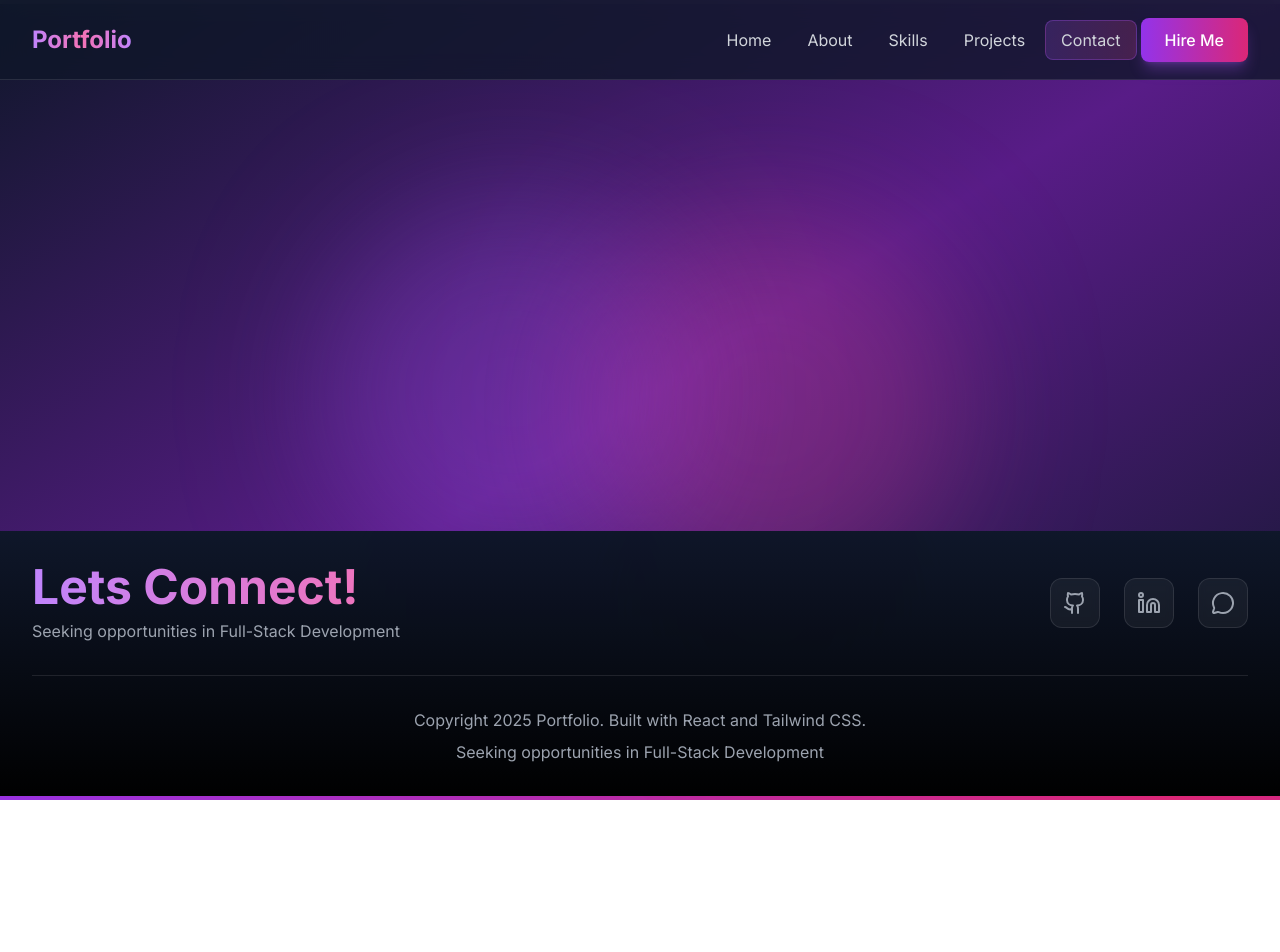
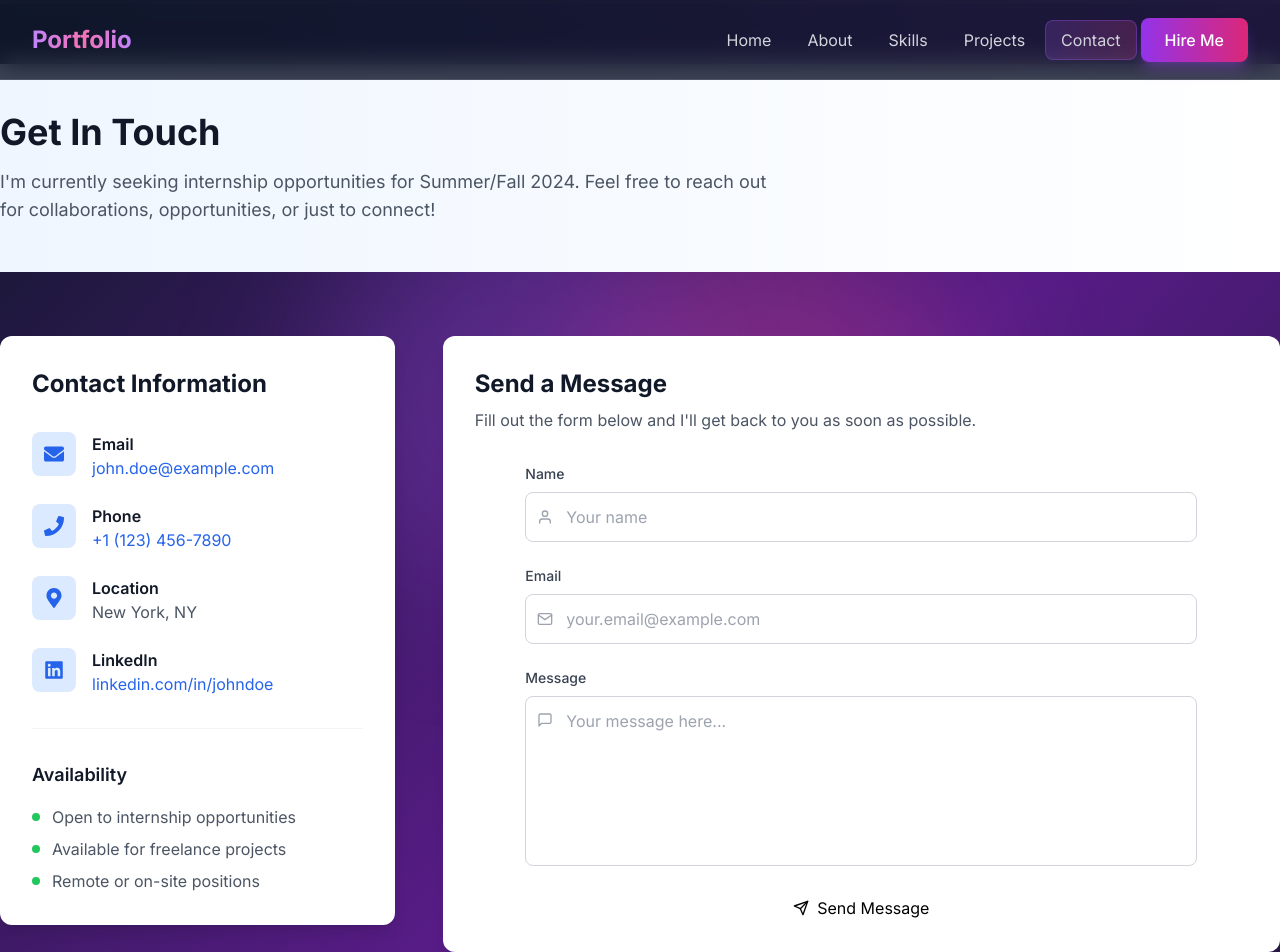
Before and after one commit to arosha-w/Portfolio-arosha, a React app in the folder frontend/: page /contact in a window 1280 px wide. Shown: the top 952 px of the page. Before the commit the page ends 800 px from the top, so only its background shows below. Built offline with nearby package versions, Linux system fonts and the light colour scheme; the HTML template or start-up script is replaced by a standard one.

Commit message:
add contact page and contact form

```diff
--- a/frontend/package.json
+++ b/frontend/package.json
@@ -10,6 +10,7 @@
     "preview": "vite preview"
   },
   "dependencies": {
+    "axios": "^1.13.2",
     "lucide-react": "^0.562.0",
     "react": "^19.2.0",
     "react-dom": "^19.2.0",
--- a/frontend/src/App.jsx
+++ b/frontend/src/App.jsx
@@ -3,6 +3,7 @@ import Layout from './components/Layout/Layout';
 import Home from './pages/Home';
 import About from './pages/About';
 import Skills from './pages/Skills';
+import Contact from './pages/Contact';
 
 function App() {
   return (
@@ -12,6 +13,7 @@ function App() {
           <Route path="/" element={<Home />} />
           <Route path="/about" element={<About />} />
           <Route path="/skills" element={<Skills />} />
+          <Route path="/contact" element={<Contact />} />
         </Routes>
       </Layout>
     </Router>
--- /dev/null
+++ b/frontend/src/components/ContactForm.jsx
@@ -0,0 +1,146 @@
+import { useState } from 'react';
+import { FiSend, FiUser, FiMail, FiMessageSquare } from 'react-icons/fi';
+import axios from 'axios';
+
+const ContactForm = () => {
+  const [formData, setFormData] = useState({
+    name: '',
+    email: '',
+    message: ''
+  });
+  const [isSubmitting, setIsSubmitting] = useState(false);
+  const [submitStatus, setSubmitStatus] = useState(null);
+
+  const handleChange = (e) => {
+    setFormData({
+      ...formData,
+      [e.target.name]: e.target.value
+    });
+  };
+
+  const handleSubmit = async (e) => {
+    e.preventDefault();
+    setIsSubmitting(true);
+    setSubmitStatus(null);
+
+    try {
+      // Replace with your backend API endpoint
+      const response = await axios.post(
+        `${process.env.REACT_APP_API_URL || 'http://localhost:5000'}/api/contact`,
+        formData
+      );
+
+      if (response.data.success) {
+        setSubmitStatus({ type: 'success', message: 'Message sent successfully!' });
+        setFormData({ name: '', email: '', message: '' });
+      }
+    } catch (error) {
+      setSubmitStatus({
+        type: 'error',
+        message: error.response?.data?.message || 'Failed to send message. Please try again.'
+      });
+    } finally {
+      setIsSubmitting(false);
+    }
+  };
+
+  return (
+    <div className="max-w-2xl mx-auto">
+      <form onSubmit={handleSubmit} className="space-y-6">
+        {/* Name Input */}
+        <div>
+          <label htmlFor="name" className="block text-sm font-medium text-gray-700 mb-2">
+            Name
+          </label>
+          <div className="relative">
+            <FiUser className="absolute left-3 top-1/2 transform -translate-y-1/2 text-gray-400" />
+            <input
+              type="text"
+              id="name"
+              name="name"
+              value={formData.name}
+              onChange={handleChange}
+              required
+              className="w-full pl-10 pr-4 py-3 border border-gray-300 rounded-lg focus:ring-2 focus:ring-primary-500 focus:border-transparent transition-all duration-300"
+              placeholder="Your name"
+            />
+          </div>
+        </div>
+
+        {/* Email Input */}
+        <div>
+          <label htmlFor="email" className="block text-sm font-medium text-gray-700 mb-2">
+            Email
+          </label>
+          <div className="relative">
+            <FiMail className="absolute left-3 top-1/2 transform -translate-y-1/2 text-gray-400" />
+            <input
+              type="email"
+              id="email"
+              name="email"
+              value={formData.email}
+              onChange={handleChange}
+              required
+              className="w-full pl-10 pr-4 py-3 border border-gray-300 rounded-lg focus:ring-2 focus:ring-primary-500 focus:border-transparent transition-all duration-300"
+              placeholder="your.email@example.com"
+            />
+          </div>
+        </div>
+
+        {/* Message Input */}
+        <div>
+          <label htmlFor="message" className="block text-sm font-medium text-gray-700 mb-2">
+            Message
+          </label>
+          <div className="relative">
+            <FiMessageSquare className="absolute left-3 top-4 text-gray-400" />
+            <textarea
+              id="message"
+              name="message"
+              value={formData.message}
+              onChange={handleChange}
+              required
+              rows="6"
+              className="w-full pl-10 pr-4 py-3 border border-gray-300 rounded-lg focus:ring-2 focus:ring-primary-500 focus:border-transparent transition-all duration-300 resize-none"
+              placeholder="Your message here..."
+            />
+          </div>
+        </div>
+
+        {/* Submit Button */}
+        <button
+          type="submit"
+          disabled={isSubmitting}
+          className="w-full btn-primary flex items-center justify-center space-x-2 disabled:opacity-50 disabled:cursor-not-allowed"
+        >
+          {isSubmitting ? (
+            <>
+              <div className="w-5 h-5 border-t-2 border-white rounded-full animate-spin" />
+              <span>Sending...</span>
+            </>
+          ) : (
+            <>
+              <FiSend />
+              <span>Send Message</span>
+            </>
+          )}
+        </button>
+
+        {/* Status Message */}
+        {submitStatus && (
+          <div
+            className={`p-4 rounded-lg ${
+              submitStatus.type === 'success'
+                ? 'bg-green-50 text-green-800 border border-green-200'
+                : 'bg-red-50 text-red-800 border border-red-200'
+            }`}
+          >
+            {submitStatus.message}
+          </div>
+        )}
+      </form>
+    </div>
+  );
+};
+
+export default ContactForm;
--- a/frontend/src/pages/Contact.jsx
+++ b/frontend/src/pages/Contact.jsx
@@ -0,0 +1,127 @@
+import ContactForm from '../components/ContactForm';
+import { FaEnvelope, FaPhone, FaMapMarkerAlt, FaLinkedin } from 'react-icons/fa';
+
+const Contact = () => {
+  const contactInfo = [
+    {
+      icon: FaEnvelope,
+      title: 'Email',
+      value: 'john.doe@example.com',
+      link: 'mailto:john.doe@example.com'
+    },
+    {
+      icon: FaPhone,
+      title: 'Phone',
+      value: '+1 (123) 456-7890',
+      link: 'tel:+11234567890'
+    },
+    {
+      icon: FaMapMarkerAlt,
+      title: 'Location',
+      value: 'New York, NY',
+      link: null
+    },
+    {
+      icon: FaLinkedin,
+      title: 'LinkedIn',
+      value: 'linkedin.com/in/johndoe',
+      link: 'https://linkedin.com/in/johndoe'
+    }
+  ];
+
+  return (
+    <div className="animate-fade-in">
+      {/* Header */}
+      <section className="py-12 bg-gradient-to-r from-primary-50 to-white">
+        <div className="section-padding">
+          <h1 className="text-4xl font-bold text-gray-900 mb-4">Get In Touch</h1>
+          <p className="text-lg text-gray-600 max-w-3xl">
+            I'm currently seeking internship opportunities for Summer/Fall 2024.
+            Feel free to reach out for collaborations, opportunities, or just to connect!
+          </p>
+        </div>
+      </section>
+
+      {/* Contact Content */}
+      <section className="py-16">
+        <div className="section-padding">
+          <div className="grid lg:grid-cols-3 gap-12">
+            {/* Contact Information */}
+            <div>
+              <div className="bg-white rounded-xl shadow-lg p-8">
+                <h2 className="text-2xl font-bold text-gray-900 mb-8">Contact Information</h2>
+                <div className="space-y-6">
+                  {contactInfo.map((info, index) => (
+                    <div key={index} className="flex items-start space-x-4">
+                      <div className="p-3 bg-primary-100 rounded-lg">
+                        <info.icon className="text-primary-600 text-xl" />
+                      </div>
+                      <div>
+                        <h3 className="font-semibold text-gray-900">{info.title}</h3>
+                        {info.link ? (
+                          <a
+                            href={info.link}
+                            className="text-primary-600 hover:text-primary-700 transition-colors duration-300"
+                          >
+                            {info.value}
+                          </a>
+                        ) : (
+                          <p className="text-gray-600">{info.value}</p>
+                        )}
+                      </div>
+                    </div>
+                  ))}
+                </div>
+
+                {/* Availability */}
+                <div className="mt-8 pt-8 border-t border-gray-100">
+                  <h3 className="text-lg font-semibold text-gray-900 mb-4">Availability</h3>
+                  <ul className="space-y-2 text-gray-600">
+                    <li className="flex items-center">
+                      <div className="w-2 h-2 bg-green-500 rounded-full mr-3"></div>
+                      Open to internship opportunities
+                    </li>
+                    <li className="flex items-center">
+                      <div className="w-2 h-2 bg-green-500 rounded-full mr-3"></div>
+                      Available for freelance projects
+                    </li>
+                    <li className="flex items-center">
+                      <div className="w-2 h-2 bg-green-500 rounded-full mr-3"></div>
+                      Remote or on-site positions
+                    </li>
+                  </ul>
+                </div>
+              </div>
+            </div>
+
+            {/* Contact Form */}
+            <div className="lg:col-span-2">
+              <div className="bg-white rounded-xl shadow-lg p-8">
+                <h2 className="text-2xl font-bold text-gray-900 mb-2">Send a Message</h2>
+                <p className="text-gray-600 mb-8">
+                  Fill out the form below and I'll get back to you as soon as possible.
+                </p>
+                <ContactForm />
+              </div>
+
+              {/* Response Time */}
+              <div className="mt-8 p-6 bg-primary-50 rounded-xl">
+                <div className="flex items-center">
+                  <div className="text-primary-600 text-2xl mr-4">💬</div>
+                  <div>
+                    <h3 className="font-semibold text-gray-900">Response Time</h3>
+                    <p className="text-gray-600">
+                      I typically respond within 24 hours. For urgent matters, please mention "URGENT" in your message.
+                    </p>
+                  </div>
+                </div>
+              </div>
+            </div>
+          </div>
+        </div>
+      </section>
+    </div>
+  );
+};
+
+export default Contact;
```
Also changed, not shown: 1 other file (tests, documents, lock files or other folders).
